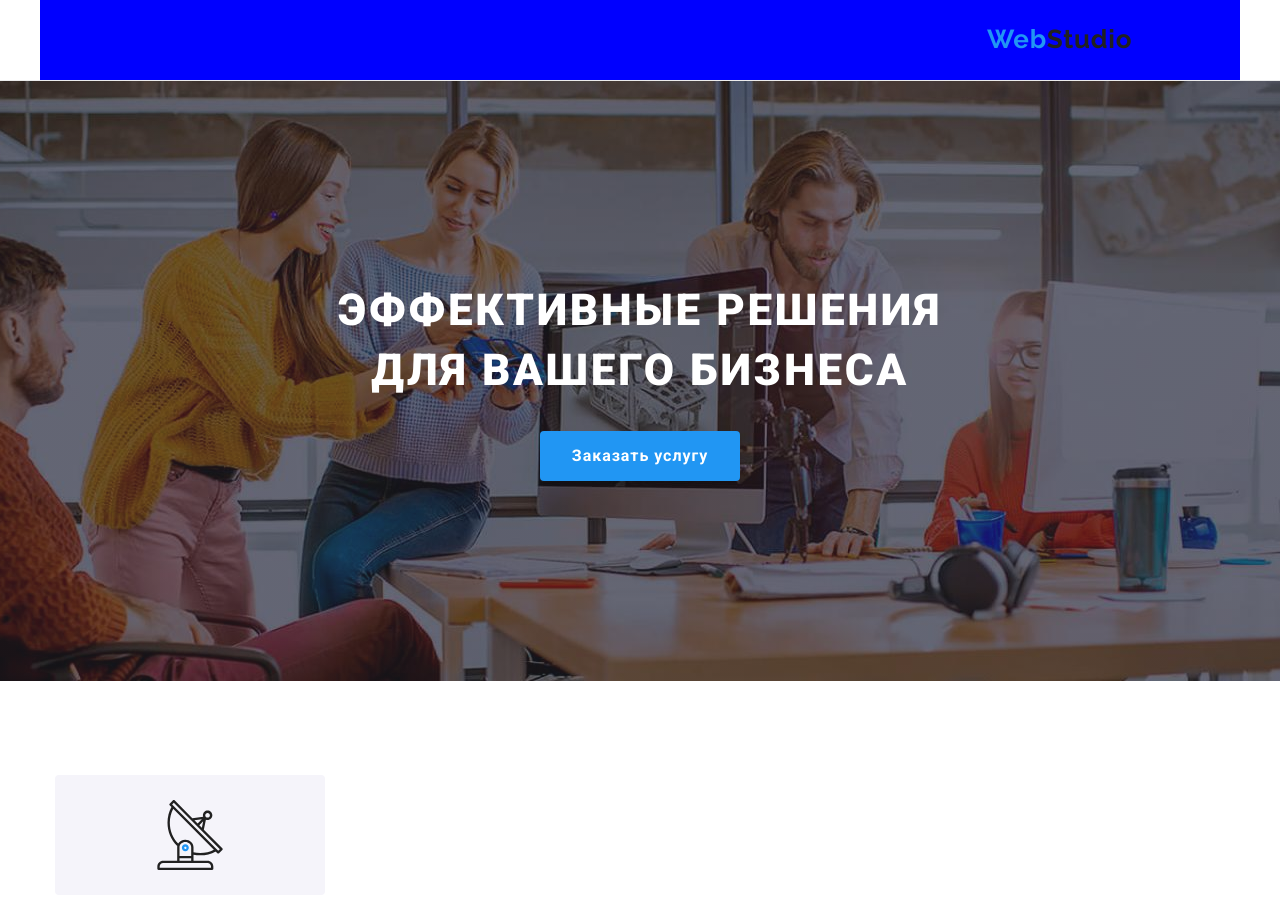
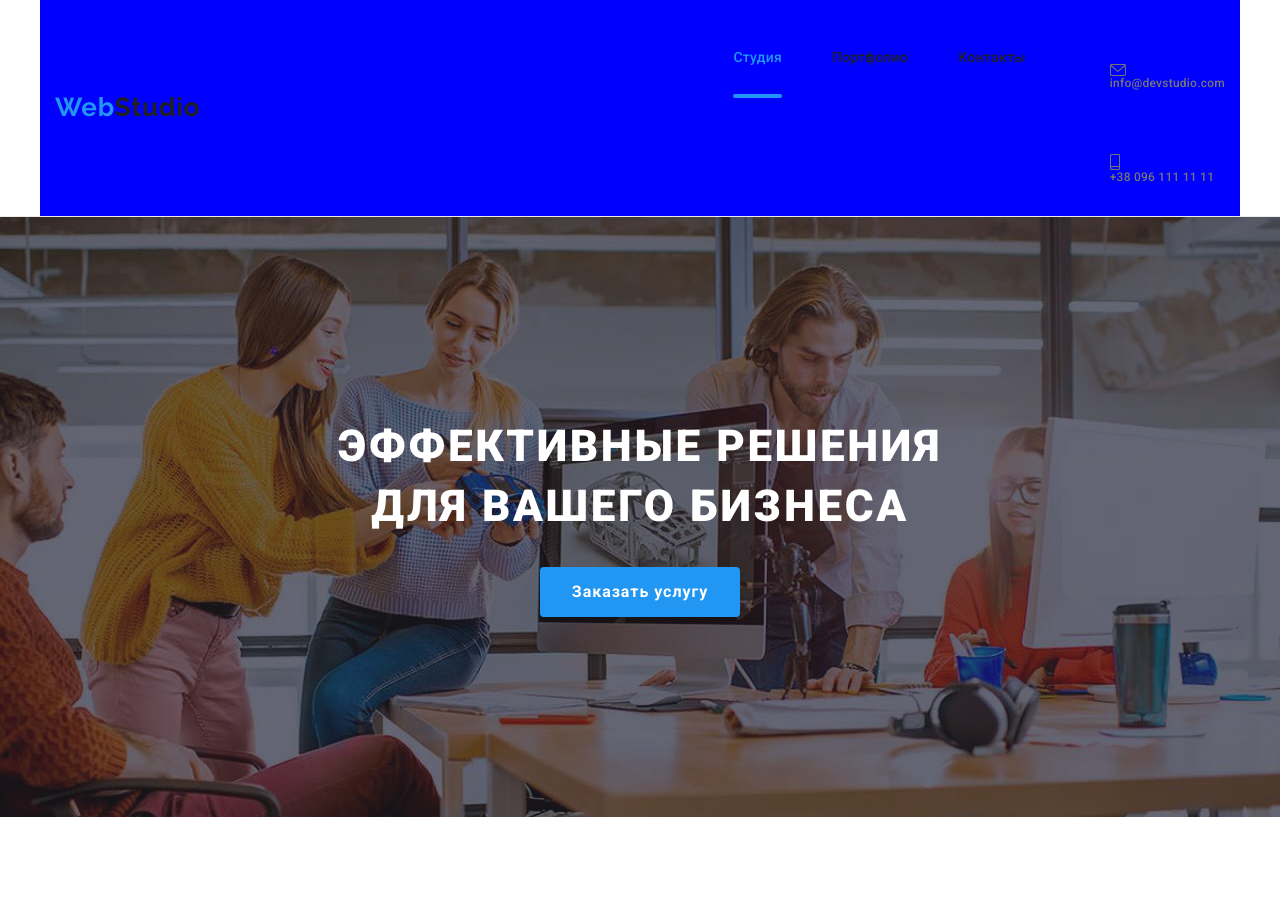
Before and after one commit to Sumaruk-Olga/goit-markup-hw-08, a plain HTML site: page index.html in a window 1280 px wide. Shown: the top 898 px of the page. Drawn offline with nearby package versions, Linux system fonts and the light colour scheme.

Commit message:
header tablet

```diff
--- a/index.html
+++ b/index.html
@@ -24,7 +24,6 @@
   <body>
     <header class="header">
       <div class="container header__container">
-
 
         <button type="button" class="modal-menu__button" data-menu-button>
           <svg
@@ -79,9 +78,43 @@
             <li class="list modal-menu__item"><a class="modal-menu__social-link">LinkedIn</a></li>
           </ul>
         </div>
+
       <a class="logo" href="https://info@devstudio.com"
           >Web<span class="logo__text">Studio</span></a
         >
+
+        <div class="desctop-nav">
+          <nav>
+            <ul class="nav-list">
+              <li class="list nav-list__item">
+                <a class="nav-list__link nav-list__link--current" href="./index.html" target="_self">Студия</a>
+              </li>
+              <li class="list nav-list__item">
+                <a class="nav-list__link" href="./portfolio.html" target="_self">Портфолио</a>
+              </li>
+              <li class="list nav-list__item">
+                <a class="nav-list__link" href="#" target="_self">Контакты</a></li>
+            </ul>
+          </nav>
+
+          <ul class="auth-nav">
+            <li class="list auth-nav__item">
+              <a class="auth-nav__link auth-nav__link--email" href="https://info@devstudio.com">
+                <svg class="auth-nav__link--letter" width="16" height="12">
+                  <use href="./images/symbol-defs.svg#icon-envelope"></use></svg
+                >info@devstudio.com</a
+              >
+            </li>
+            <li class="list auth-nav__item">
+              <a class="auth-nav__link auth-nav__link" href="tel:+380961111111">
+                <svg class="auth-nav__link--tel" width="10" height="16">
+                  <use href="./images/symbol-defs.svg#icon-smartphone"></use></svg
+                >+38 096 111 11 11</a
+              >
+            </li>
+          </ul>
+        </div>
+
       </div>
     </header>
     <main>
--- a/scss/_utils.scss
+++ b/scss/_utils.scss
@@ -27,6 +27,11 @@ body {
      padding: 0px 15px;
     margin: 0 auto;
 
+    @media screen and (min-width: 480px) {
+      width: 480px;
+    @media screen and (min-width: 768px) {
+      width: 768px;
+
     @media screen and (min-width: 1200px) {
       width: 1200px;
 
--- a/scss/layout/_header.scss
+++ b/scss/layout/_header.scss
@@ -1,5 +1,4 @@
 .header {
-
   display: block;
   z-index: 9;
   width: 100%;
@@ -24,7 +23,10 @@
 
   }
   @media screen and (min-width: 480px){
-    background-color: yellowgreen;
+    width: 100%;
+   flex-direction: row;
+   align-items: center;
+   justify-content: space-between;
     max-width: 767px;
   }
   @media screen and (min-width: 768px) {
@@ -144,6 +146,8 @@ color:var(--accent-color);
     margin-bottom: 100px;
     @media screen and (min-width: 480px) {
       display: flex;
+      margin-bottom: 0px;
+      align-items: center;
     }
   }
 
@@ -151,6 +155,7 @@ color:var(--accent-color);
     margin-bottom: 32px;
     @media screen and (min-width: 480px) {
       margin-right: 50px;
+      margin-bottom: 0;
     }
 
   }
@@ -173,7 +178,13 @@ color:var(--accent-color);
       }
 
 
+
       @media screen and (min-width: 480px) {
+
+        font-size: 14px;
+        line-height: 1.14;
+      }
+      @media screen and (min-width: 768px){
         padding-top: 32px;
         padding-bottom: 32px;
       }
@@ -205,21 +216,25 @@ color:var(--accent-color);
 .auth-nav{
     display: flex;
     flex-direction: column-reverse;
-
+   @media screen and (min-width: 480px) {
+     flex-direction: column;
+     margin-left: 84px;
+   }
 
         // &:not(:last-child) {
         //     margin-right: 50px;
         // }
 }
 .auth-nav__item{
-  display: block;
+  display: flex;
+  width: 100%;
 }
 // .auth-nav__item:not(:last-child){
 // margin-right: 30px;
 // }
 
 .auth-nav__link {
-    display: block;
+    display: flex;
     align-items: center;
     padding: 0;
     text-decoration: none;
@@ -232,6 +247,11 @@ color:var(--accent-color);
    letter-spacing: 0.02em;
 
     @media screen and (min-width: 480px){
+      font-size: 12px;
+      line-height: 1.17;
+      color: var(--text-color);
+    }
+    @media screen and (min-width: 768px){
       padding-top: 32px;
       padding-bottom: 32px;
     }
@@ -245,11 +265,20 @@ color:var(--accent-color);
   font-size: 24px;
   color: var(--text-color);
   margin-top: 32px;
+  @media screen and (min-width: 480px){
+    font-size: 12px;
+    line-height: 1.17;
+    margin: 0;
+  }
+
 }
 
 .auth-nav__link--letter,
 .auth-nav__link--tel{
    display: none;
+   @media screen and (min-width: 480px){
+     display: block;
+   }
 }
 
 .auth-nav__link--letter,
@@ -268,3 +297,12 @@ color:var(--accent-color);
 .auth-nav__link:focus .auth-nav__link--tel {
   fill: var(--accent-color);
 }
+
+.desctop-nav{
+  display: none;
+  @media screen and (min-width: 480px){
+    display: flex;
+    justify-content: center;
+    align-items: center;
+  }
+}
```
Also changed, not shown: css/main.css, css/main.min.css, 2 other files.
